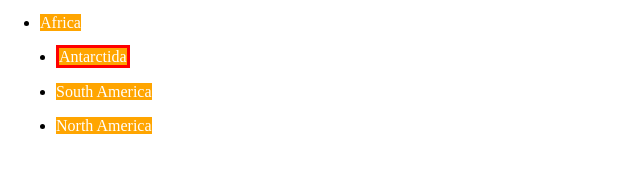
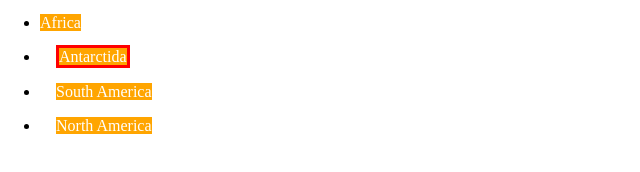
Before and after one commit to GrinchukNadia/gromcode_HTML-CSS, a plain HTML site: page lesson_06/task_02/index.html in a window 1280 px wide. Shown: the part 272-444 px from the top of the page, 0-640 px from the left. Drawn offline with nearby package versions, Linux system fonts and the light colour scheme.

Commit message:
kmargin-left to lis after #special

```diff
--- a/lesson_06/task_02/selectors.css
+++ b/lesson_06/task_02/selectors.css
@@ -12,6 +12,6 @@
 #special + li > span {
     border: 3px solid red;
 }
-#special ~ li {
+#special ~ li span {
     margin-left: 16px;
 }
```
